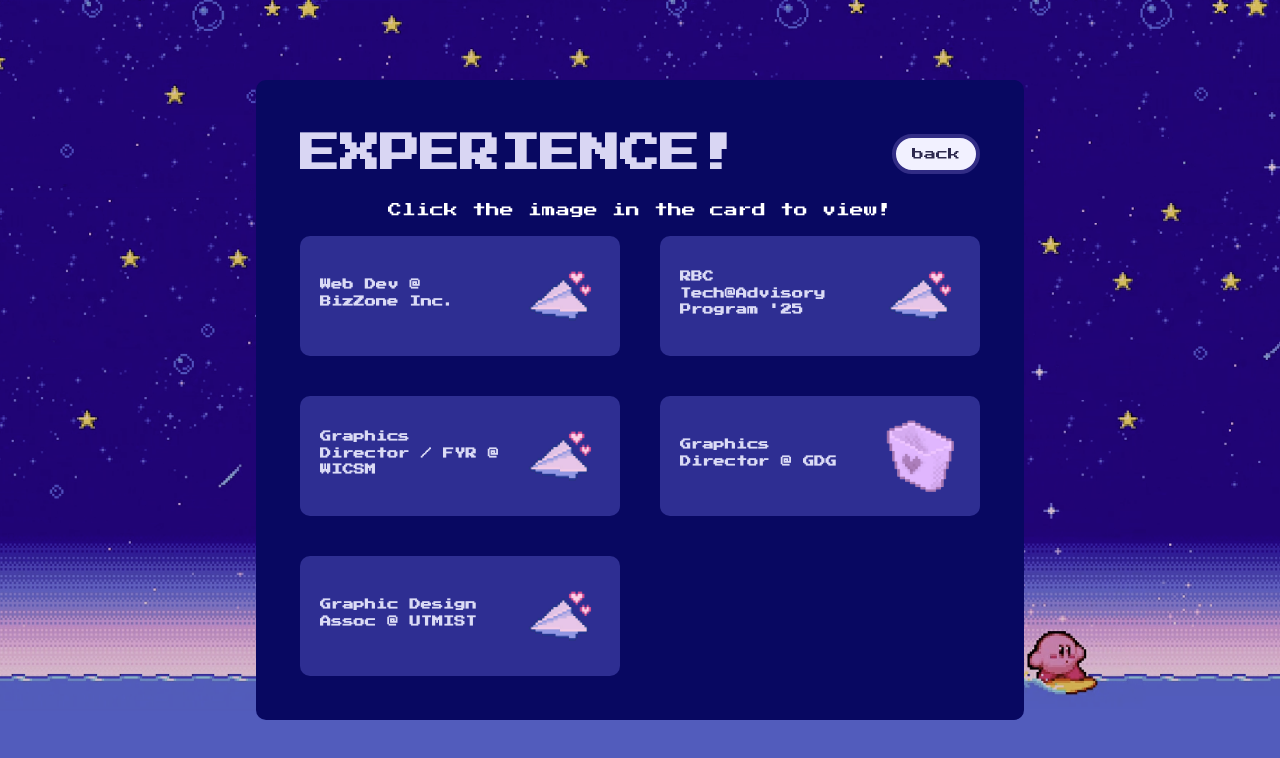
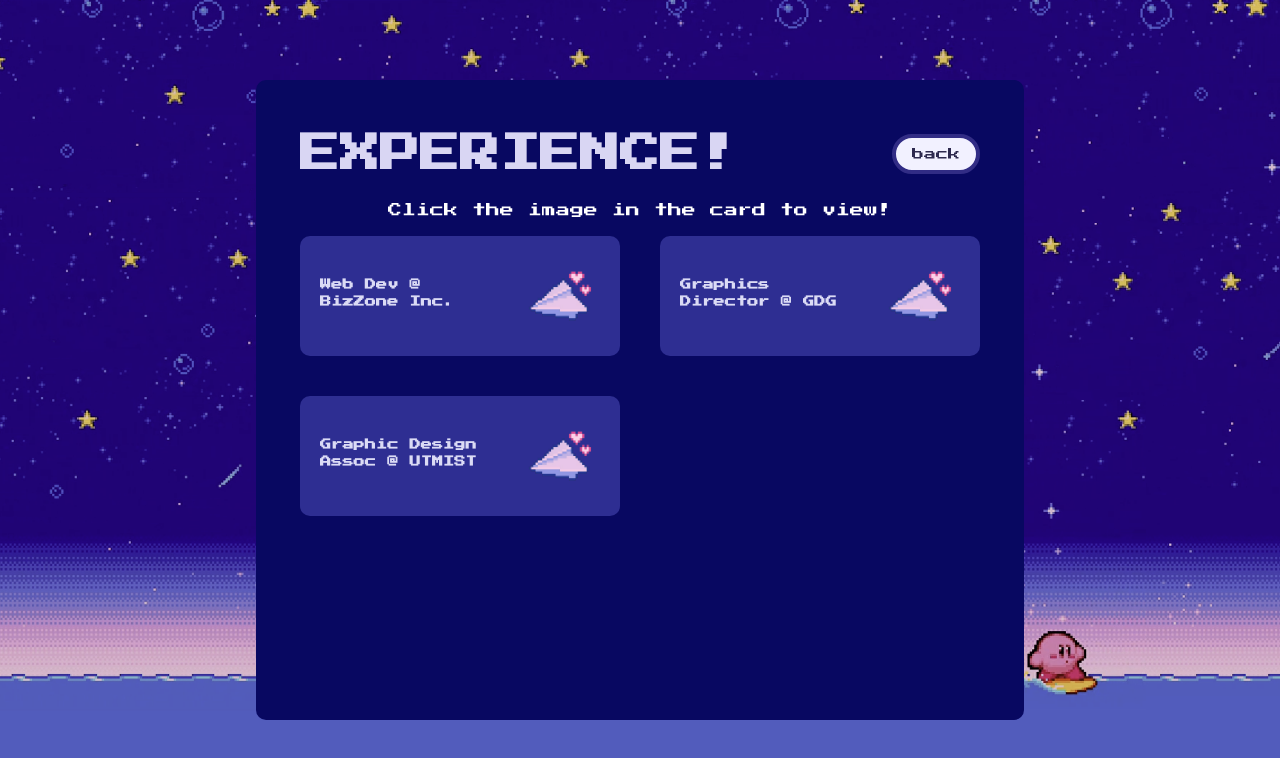
Before and after one commit to kr1shap/personal-site, a React (Vite) app: page /experience in a window 1280 px wide. Shown: the top 758 px of the page. Built offline with nearby package versions, Linux system fonts and the light colour scheme.

Commit message:
fix: broken link & exp

```diff
--- a/package.json
+++ b/package.json
@@ -11,6 +11,7 @@
   },
   "dependencies": {
     "@tailwindcss/vite": "^4.1.7",
+    "@vercel/analytics": "^1.5.0",
     "embla-carousel-react": "^8.6.0",
     "framer-motion": "^12.16.0",
     "react": "^19.1.0",
--- a/src/data/portInfo.json
+++ b/src/data/portInfo.json
@@ -58,16 +58,6 @@
       "img": "https://d2q79iu7y748jz.cloudfront.net/s/_logo/ccfa256d196e5e73331612529de95104"
     },
     {
-      "title": "RBC Tech@Advisory Program '25",
-      "description": "Accepted from a highly competitive and impressive canidate pool to take part in the 2025 Tech@RBC Women's Advisory Program. Benefit from mentorship and development opportunities.",
-      "img": "rbclogo.webp"
-    },
-    {
-      "title": "Graphics Director / FYR @ WICSM",
-      "description": "Promoting equity and fairness in computer science! Structured monthly social events involving snacks and activities to increase student participation. As well, created eye-captivating posters resulting in an increased turnout",
-      "img": "https://www.utsc.utoronto.ca/cms/sites/utsc.utoronto.ca.cms/files/styles/3_1_full_width_banner/public/images/page/Student%20clubs%201600x%283%29.png?h=d82dd7ab&itok=KAY2l-Mz"
-    },
-    {
       "title": "Graphics Director @ GDG",
       "description": "Designing graphics for Google Developer Club Scarbrough",
       "img": "https://www.utsc.utoronto.ca/cms/sites/utsc.utoronto.ca.cms/files/styles/3_1_full_width_banner/public/images/page/Header%20image%201600x%20.jpg?h=d82dd7ab&itok=XT8-EA-G"
--- a/src/index.css
+++ b/src/index.css
@@ -11,13 +11,17 @@
   @apply [scrollbar-width:none] [&::-webkit-scrollbar]:hidden;
 }
 
+html, div, body {
+  scroll-behavior: smooth;
+}
+
 :root {
   background-color: #4c458a;
   background-image: url("/public/port_bkgnd.png");
   background-size: cover;
   background-repeat: no-repeat;
   background-position: center;
-  background-attachment: fixed;     /* Optional: keeps the background fixed on scroll */
+  background-attachment: fixed; /* Optional: keeps the background fixed on scroll */
   width: 100vw;
   height: 100vh;
   min-height: 100vh;
--- a/src/main.jsx
+++ b/src/main.jsx
@@ -8,7 +8,6 @@
 import Experience from "./pages/Experience";
 import NotFound from "./pages/NotFound.jsx";
 import { motion } from "framer-motion";
-
 // const mobileRouter = createBrowserRouter([
 //   { path: '/', element: <MobileUnsup />, errorElement: <NotFound back={false} /> },
 //   ]);
--- a/src/pages/Abt.jsx
+++ b/src/pages/Abt.jsx
@@ -1,5 +1,6 @@
 import PixelBtn from "../components/PixelBtn";
 import { motion } from "framer-motion";
+
 function Abt(props) {
   return (
     <div
--- a/src/pages/Contact.jsx
+++ b/src/pages/Contact.jsx
@@ -42,7 +42,7 @@
         <div className="flex flex-col items-center gap-10 w-full max-w-[500px] overflow-hidden">
           <div className="flex flex-row justify-center gap-x-4 max-w-[200px] mx-auto">
             <PicBtn url="git.png" redirect="https://github.com/kr1shap" />
-            <PicBtn url="in.png" redirect="www.linkedin.com/in/kriishap" />
+            <PicBtn url="in.png" redirect="https://www.linkedin.com/in/kriishap" />
           </div>
 
           <div className="flex flex-row justify-center gap-4">
```
Also changed, not shown: 1 other file (tests, documents, lock files or other folders).
